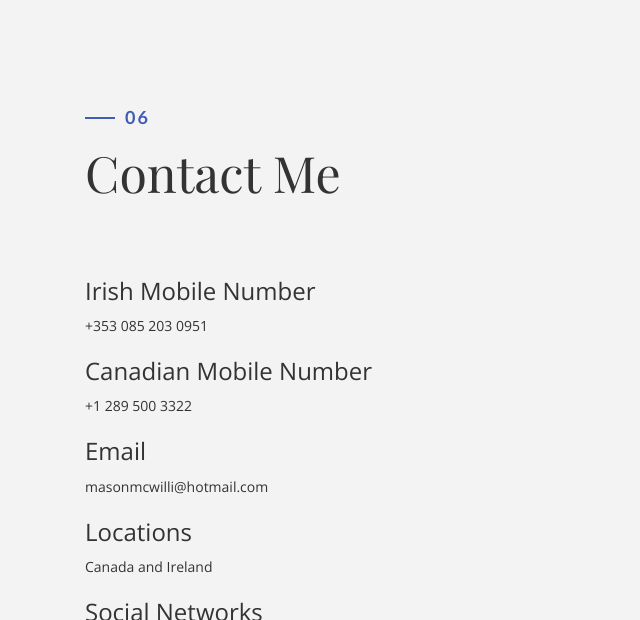
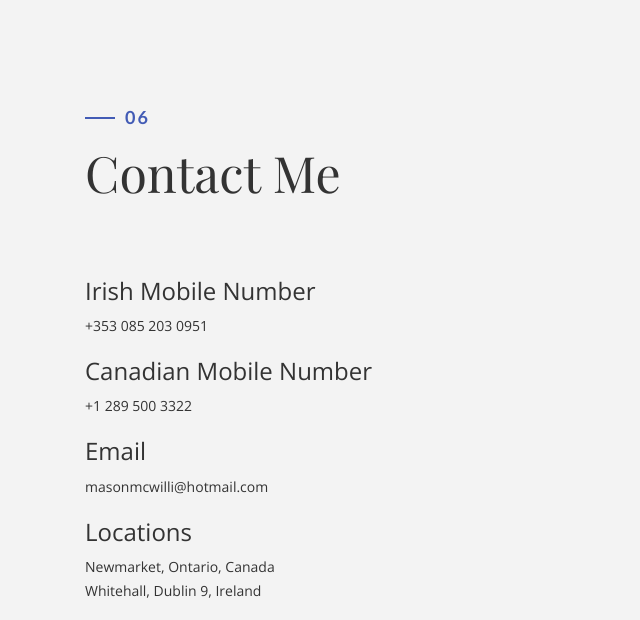
Before and after one commit to MasonMcw/E-Portfolio, a plain HTML site: page index.html in a window 1280 px wide. Shown: the part 8334-8954 px from the top of the page, without its empty margins (0-640 px from the left). Drawn offline with nearby package versions, Linux system fonts and the light colour scheme; files whose address does not match are found by name; a web font is replaced by a local one.

Commit message:
Update index.html

```diff
--- a/index.html
+++ b/index.html
@@ -743,7 +743,10 @@
                 <h3>Email</h3>
                 <p>masonmcwilli@hotmail.com</p>
                 <h3>Locations</h3>
-                <p>Canada and Ireland</p>
+                <p>
+                    Newmarket, Ontario, Canada <br>
+                    Whitehall, Dublin 9, Ireland
+                </p>
 
                 <h3>Social Networks</h3>
 
```
